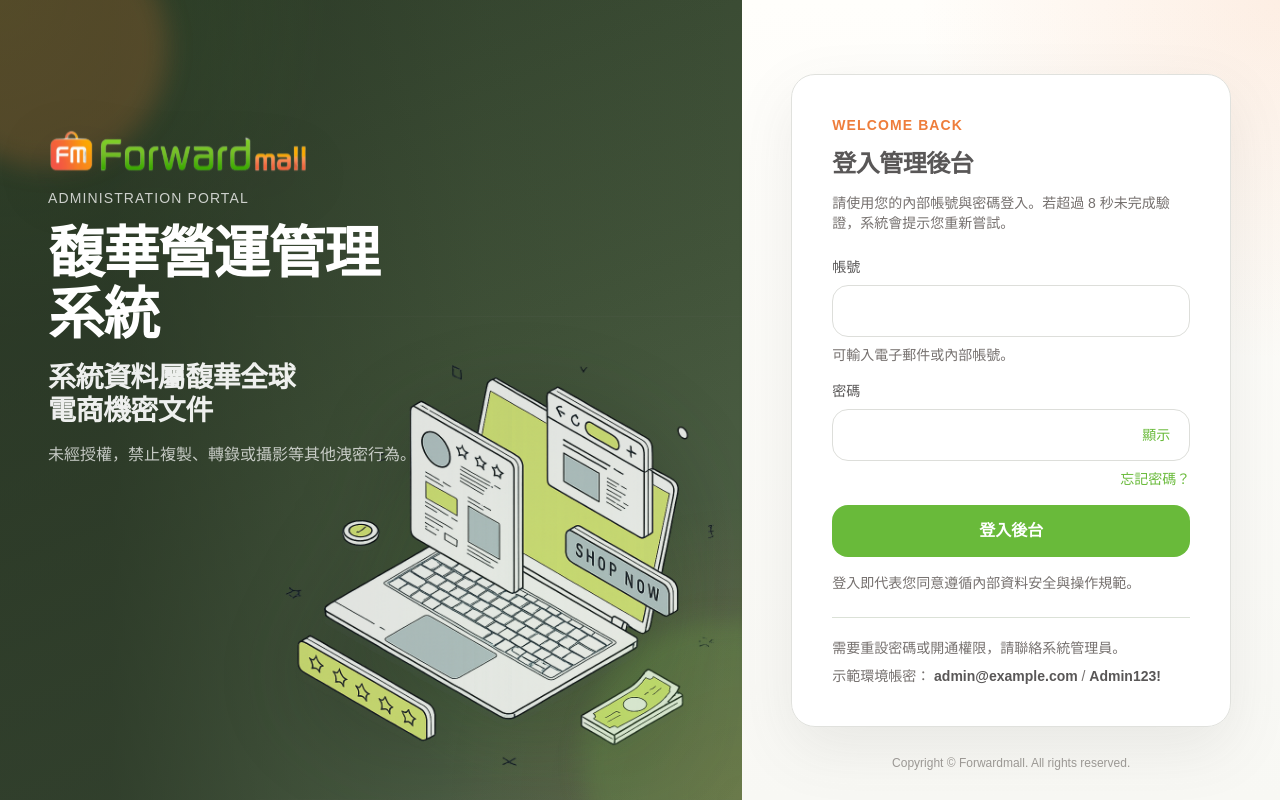
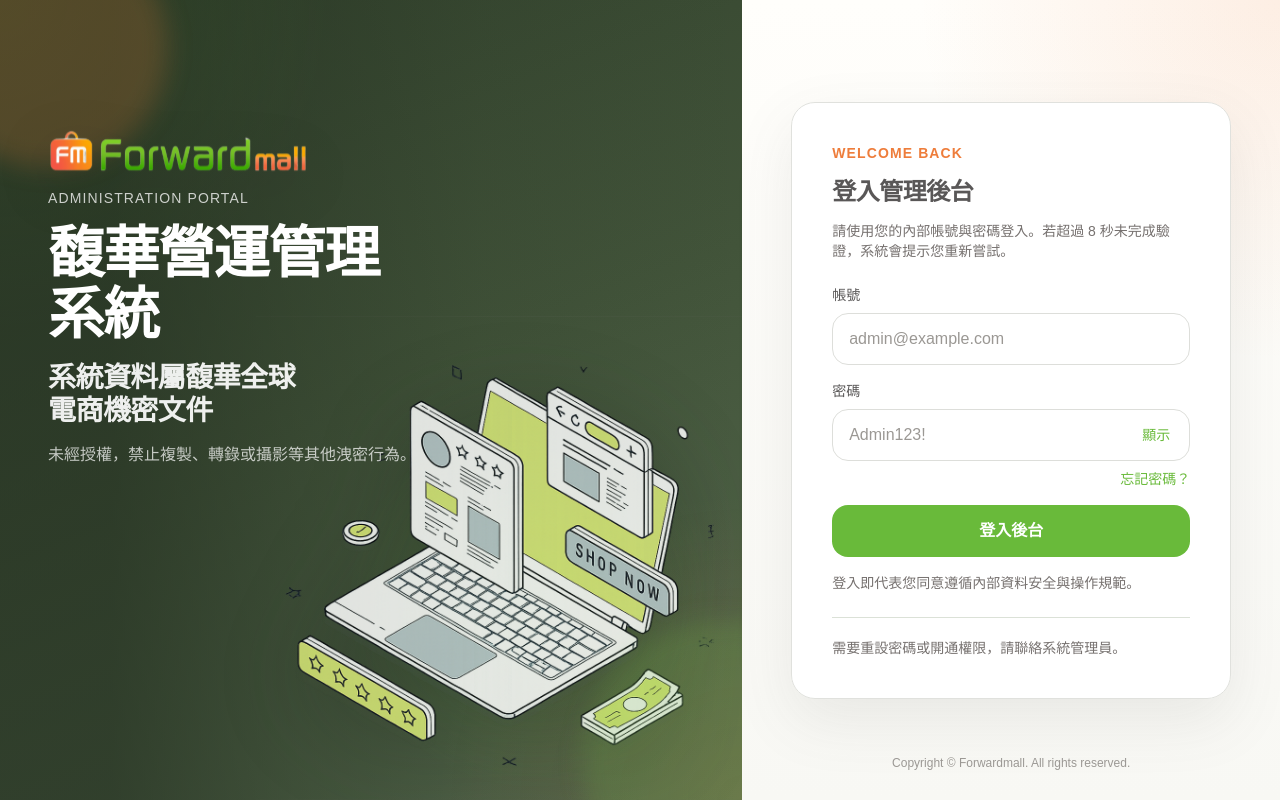
Before and after one commit to truelove4044/nuxt_base, a Nuxt app: page /login in a window 1280 px wide. Built offline with nearby package versions, Linux system fonts and the light colour scheme.

Commit message:
feat: 調整登入狀態持久化與登出流程

```diff
--- a/app/components/auth/LoginForm.vue
+++ b/app/components/auth/LoginForm.vue
@@ -15,9 +15,9 @@
       label="帳號"
       autocomplete="username"
       inputmode="email"
+      placeholder="admin@example.com"
       :error="accountError"
       :disabled="pending"
-      hint="可輸入電子郵件或內部帳號。"
       @update:model-value="emit('update:account', $event)"
       @blur="emit('blur:account', $event)"
     />
@@ -28,6 +28,7 @@
       label="密碼"
       :type="showPassword ? 'text' : 'password'"
       autocomplete="current-password"
+      placeholder="Admin123!"
       :error="passwordError"
       :disabled="pending"
       @update:model-value="emit('update:password', $event)"
--- a/app/pages/index.vue
+++ b/app/pages/index.vue
@@ -7,9 +7,13 @@
         目前專案已接上示範登入流程、全域設計 token 與可重用表單元件。之後可在這裡接上真正的儀表板或路由守衛。
       </p>
       <div class="home-page__actions">
-        <NuxtLink class="home-page__link home-page__link--primary" to="/login">
-          回到登入頁
-        </NuxtLink>
+        <button
+          class="home-page__link home-page__link--primary"
+          type="button"
+          @click="handleLogout"
+        >
+          登出
+        </button>
         <NuxtLink class="home-page__link" to="/forgot-password">
           忘記密碼頁
         </NuxtLink>
@@ -19,9 +23,16 @@
 </template>
 
 <script setup>
+  const authStore = useAuthStore();
+
   definePageMeta({
     layout: "default",
   });
+
+  async function handleLogout() {
+    authStore.clearAuth();
+    await navigateTo("/login", { replace: true });
+  }
 </script>
 
 <style scoped>
@@ -66,6 +77,7 @@
 }
 
 .home-page__link {
+  cursor: pointer;
   padding: var(--space-3) var(--space-4);
   border: 1px solid var(--color-border);
   border-radius: 999px;
--- a/app/pages/login.vue
+++ b/app/pages/login.vue
@@ -37,12 +37,6 @@
           <p class="login-page__support">
             需要重設密碼或開通權限，請聯絡系統管理員。
           </p>
-          <p class="login-page__demo">
-            示範環境帳密：
-            <strong>admin@example.com</strong>
-            /
-            <strong>Admin123!</strong>
-          </p>
         </div>
       </BaseCard>
 
@@ -54,7 +48,7 @@
 </template>
 
 <script setup>
-  import { nextTick, ref, watch } from "vue";
+  import { computed, nextTick, ref, watch } from "vue";
   import { useField, useForm } from "vee-validate";
   import * as yup from "yup";
 
@@ -86,7 +80,12 @@
 
   const loginFormRef = ref(null);
   const authStore = useAuthStore();
-  const pending = ref(false);
+  const pending = computed({
+    get: () => authStore.isLoading,
+    set: (value) => {
+      authStore.isLoading = value;
+    },
+  });
   const formError = ref("");
 
   const { handleSubmit: withValidation, setErrors } = useForm({
@@ -253,8 +252,7 @@
   }
 
   .login-page__description,
-  .login-page__support,
-  .login-page__demo {
+  .login-page__support {
     color: var(--color-text-muted);
     font-size: var(--text-sm);
     line-height: 20px;
@@ -266,11 +264,6 @@
     margin-top: var(--space-6);
     padding-top: var(--space-5);
     border-top: 1px solid rgba(215, 222, 211, 0.9);
-  }
-
-  .login-page__demo strong {
-    color: var(--color-text);
-    font-weight: 600;
   }
 
   .login-page__copyright {
--- a/app/plugins/auth-guard.js
+++ /dev/null
@@ -1,22 +0,0 @@
-export default defineNuxtPlugin(() => {
-  addRouteMiddleware(
-    "auth-guard",
-    (to) => {
-      if (to.path === "/forgot-password") {
-        return;
-      }
-
-      const authStore = useAuthStore();
-      authStore.hydrate();
-
-      if (to.path === "/login" && authStore.isAuthenticated) {
-        return navigateTo("/");
-      }
-
-      if (to.path === "/" && !authStore.isAuthenticated) {
-        return navigateTo("/login");
-      }
-    },
-    { global: true },
-  );
-});
--- a/app/stores/useAuthStore.js
+++ b/app/stores/useAuthStore.js
@@ -1,11 +1,12 @@
 import { computed, ref } from "vue";
 import { defineStore } from "pinia";
 
-const STORAGE_KEY = "auth_state";
-
-export const useAuthStore = defineStore("auth", () => {
+export const useAuthStore = defineStore(
+  "auth",
+  () => {
     const token = ref(null);
     const user = ref(null);
+    const isLoading = ref(false);
     const hydrated = ref(false);
     const tokenCookie = useCookie("auth_token", {
       sameSite: "lax",
@@ -17,73 +18,54 @@
       tokenCookie.value = token.value || null;
     }
 
-  function persist() {
-    syncCookie();
-
-    if (!import.meta.client) {
-      return;
-    }
-
-    if (!token.value) {
-      localStorage.removeItem(STORAGE_KEY);
-      return;
-    }
-
-    localStorage.setItem(
-      STORAGE_KEY,
-      JSON.stringify({
-        token: token.value,
-        user: user.value,
-      }),
-    );
-  }
-
     function hydrate() {
       if (hydrated.value) {
+        syncCookie();
         return;
       }
 
       hydrated.value = true;
+      isLoading.value = true;
 
-    if (import.meta.client) {
-      const raw = localStorage.getItem(STORAGE_KEY);
-
-      if (raw) {
       try {
-          const parsed = JSON.parse(raw);
-          token.value = parsed?.token || null;
-          user.value = parsed?.user || null;
-        } catch {
-          localStorage.removeItem(STORAGE_KEY);
-        }
-      }
-    }
-
         if (!token.value && tokenCookie.value) {
           token.value = tokenCookie.value;
         }
 
         syncCookie();
+      } finally {
+        isLoading.value = false;
+      }
     }
 
     function setAuth(payload) {
       token.value = payload?.accessToken || null;
       user.value = payload?.user || null;
-    persist();
+      isLoading.value = false;
+      syncCookie();
     }
 
     function clearAuth() {
       token.value = null;
       user.value = null;
-    persist();
+      isLoading.value = false;
+      syncCookie();
     }
 
     return {
       token,
       user,
+      isLoading,
       isAuthenticated,
       hydrate,
       setAuth,
       clearAuth,
     };
-});
+  },
+  {
+    persist: {
+      storage: piniaPluginPersistedstate.localStorage(),
+      pick: ["token", "user"],
+    },
+  },
+);
--- a/nuxt.config.ts
+++ b/nuxt.config.ts
@@ -10,6 +10,7 @@
     "@nuxt/fonts",
     "@nuxt/eslint",
     "@pinia/nuxt",
+    "pinia-plugin-persistedstate/nuxt",
   ],
   fonts: {
     families: [
--- a/package.json
+++ b/package.json
@@ -18,6 +18,7 @@
     "@tsparticles/slim": "^3.9.1",
     "nuxt": "^4.4.2",
     "pinia": "^3.0.4",
+    "pinia-plugin-persistedstate": "^4.7.1",
     "vee-validate": "^4.15.1",
     "vue": "^3.5.30",
     "vue-router": "^5.0.3",
```
Also changed, not shown: app/middleware/auth.global.js (added, +16 -0 lines), 1 other file (tests, documents, lock files or other folders). Lines whose indentation alone changed are shown as unchanged.
